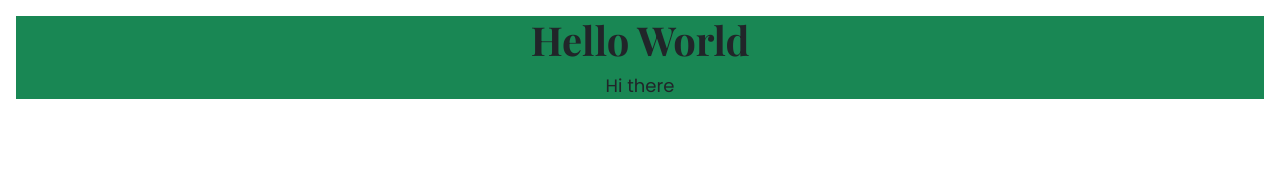
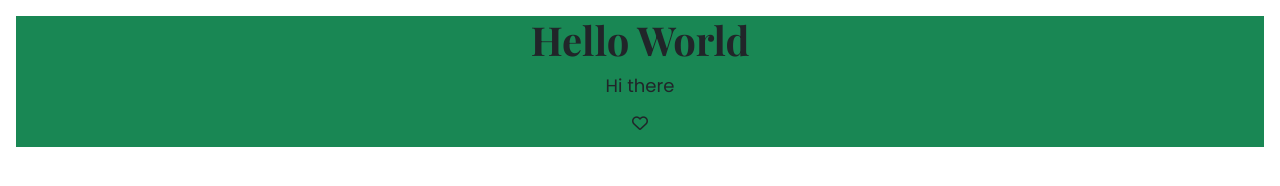
Before and after one commit to anamspe/portfolio-project, a plain HTML site: page index.html in a window 1280 px wide. Drawn offline with nearby package versions, Linux system fonts and the light colour scheme.

Commit message:
Added font awesome

```diff
--- a/index.html
+++ b/index.html
@@ -27,6 +27,7 @@
     <div class="m-3 text-center bg-success">
       <h1>Hello World</h1>
       <p>Hi there</p>
+      <i class="fa-regular fa-heart d-block pb-3"></i>
     </div>
     <script
       src="https://cdn.jsdelivr.net/npm/bootstrap@5.2.3/dist/js/bootstrap.bundle.min.js"
```
